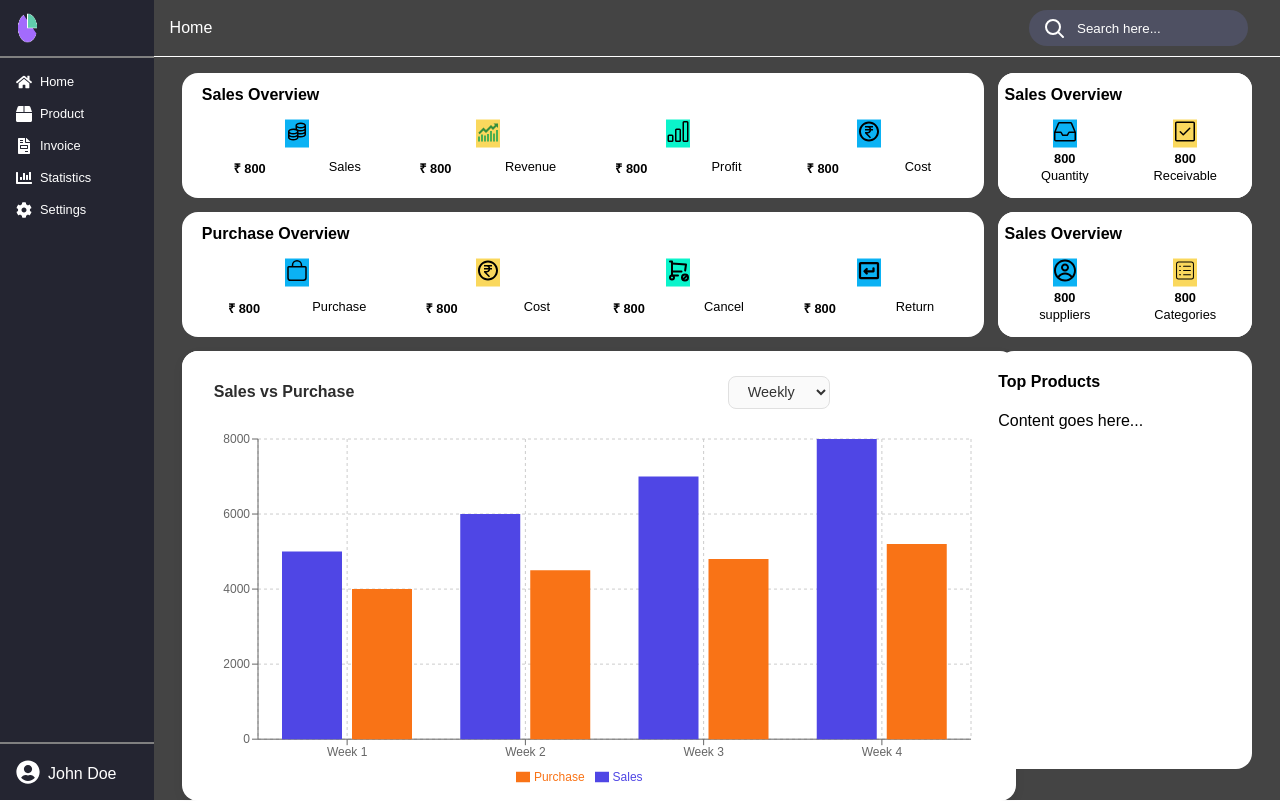
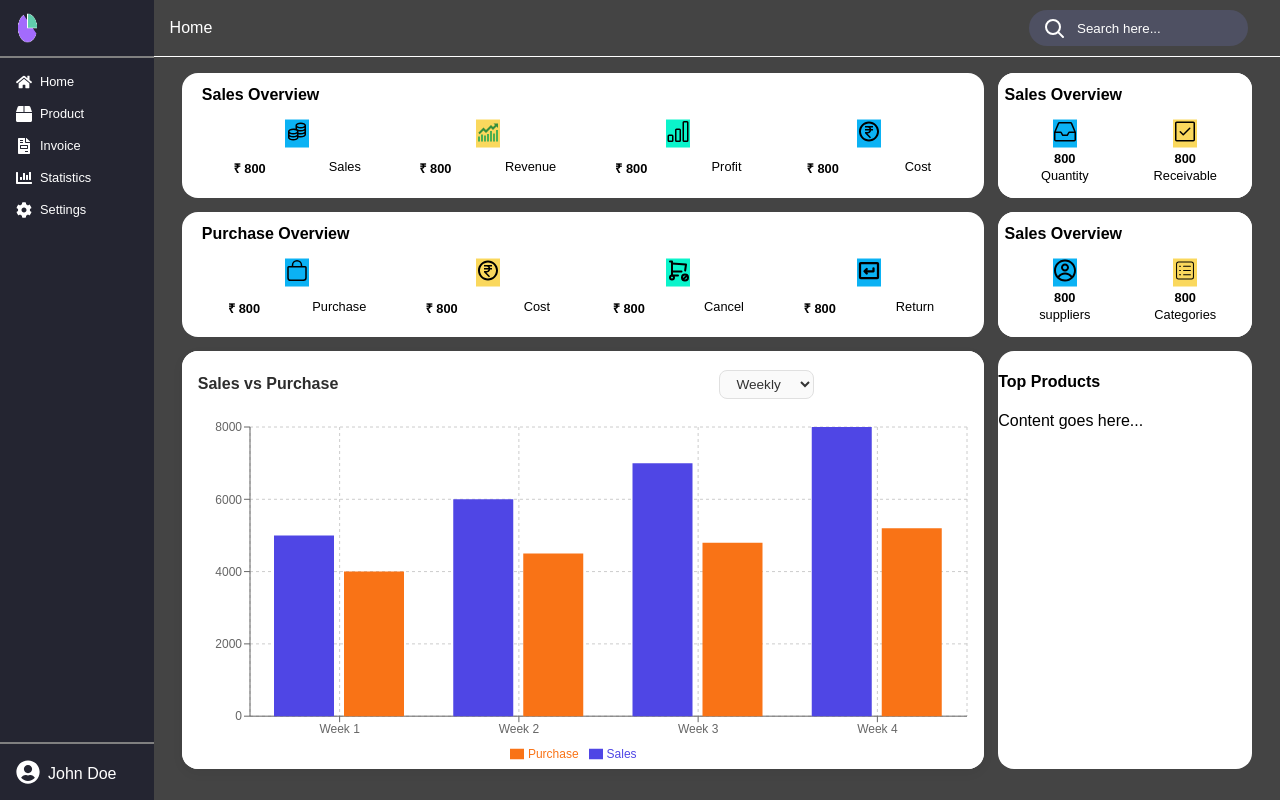
Before and after one commit to Sourav-Sharma-001/final-project, a React (Vite) app: page / in a window 1280 px wide. Built offline with nearby package versions, Linux system fonts and the light colour scheme.

Commit message:
fixed chart overlapping

```diff
--- a/src/Components/Dashboard/Overview/Chart/Chart.css
+++ b/src/Components/Dashboard/Overview/Chart/Chart.css
@@ -1,9 +1,10 @@
 .chart-container {
   width: 100%;
   height: 100%;
-  padding: 1rem;
   display: flex;
   flex-direction: column;
+  padding: 0.5rem;
+  box-sizing: border-box;
   background: #fff;
   border-radius: 1rem;
   box-shadow: 0 4px 12px rgba(0, 0, 0, 0.05);
@@ -13,8 +14,8 @@
   display: flex;
   justify-content: space-between;
   align-items: center;
-  margin-bottom: 0.75rem;
-  padding: 0 1rem;
+  margin-bottom: 0.5rem;
+  padding: 0 0.5rem;
 }
 
 .chart-title {
@@ -28,15 +29,14 @@
 }
 
 .chart-dropdown select {
-  padding: 0.4rem 0.9rem;
+  padding: 0.3rem 0.8rem;
   border-radius: 0.5rem;
   border: 1px solid #e0e0e0;
   background-color: #fafafa;
-  font-size: 0.9rem;
+  font-size: 0.85rem;
   font-weight: 500;
   color: #333;
   cursor: pointer;
-  transition: all 0.2s ease;
   outline: none;
 }
 
@@ -48,5 +48,4 @@
 .chart-body {
   flex: 1;
   width: 100%;
-  height: calc(100% - 2.5rem);
 }
--- a/src/Components/Dashboard/Overview/Chart/Chart.jsx
+++ b/src/Components/Dashboard/Overview/Chart/Chart.jsx
@@ -72,10 +72,11 @@ const Chart = () => {
           </select>
         </div>
       </div>
-      <ResponsiveContainer width="100%" height="85%">
+      <div className="chart-body">
+        <ResponsiveContainer width="100%" height="100%">
           <BarChart
             data={chartData}
-          margin={{ top: 10, right: 30, left: 0, bottom: 0 }}
+            margin={{ top: 10, right: 10, left: 0, bottom: 0 }}
             barGap={10}
           >
             <CartesianGrid strokeDasharray="3 3" />
@@ -88,6 +89,7 @@ const Chart = () => {
           </BarChart>
         </ResponsiveContainer>
       </div>
+    </div>
   );
 };
 
```
Lines whose indentation alone changed are shown as unchanged.
